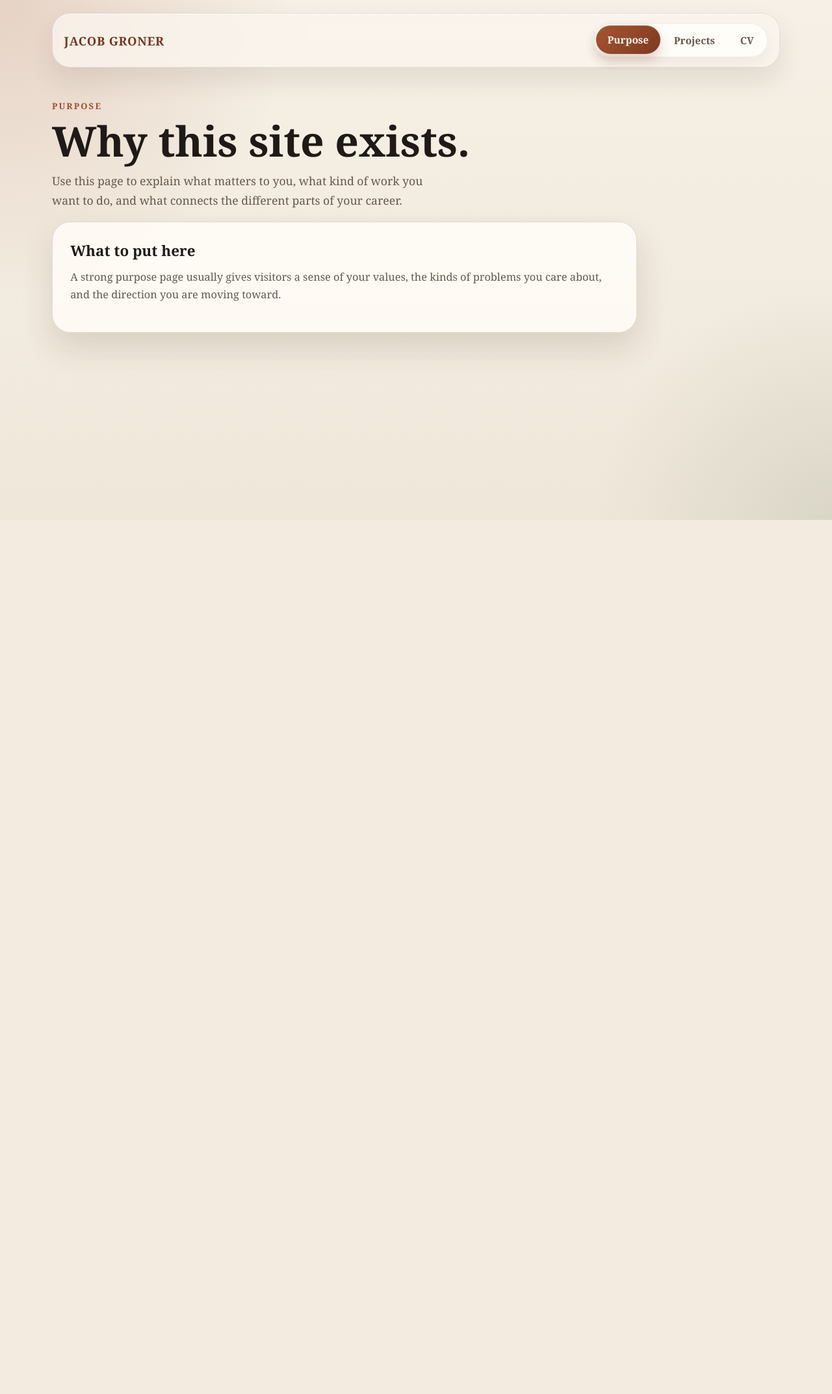
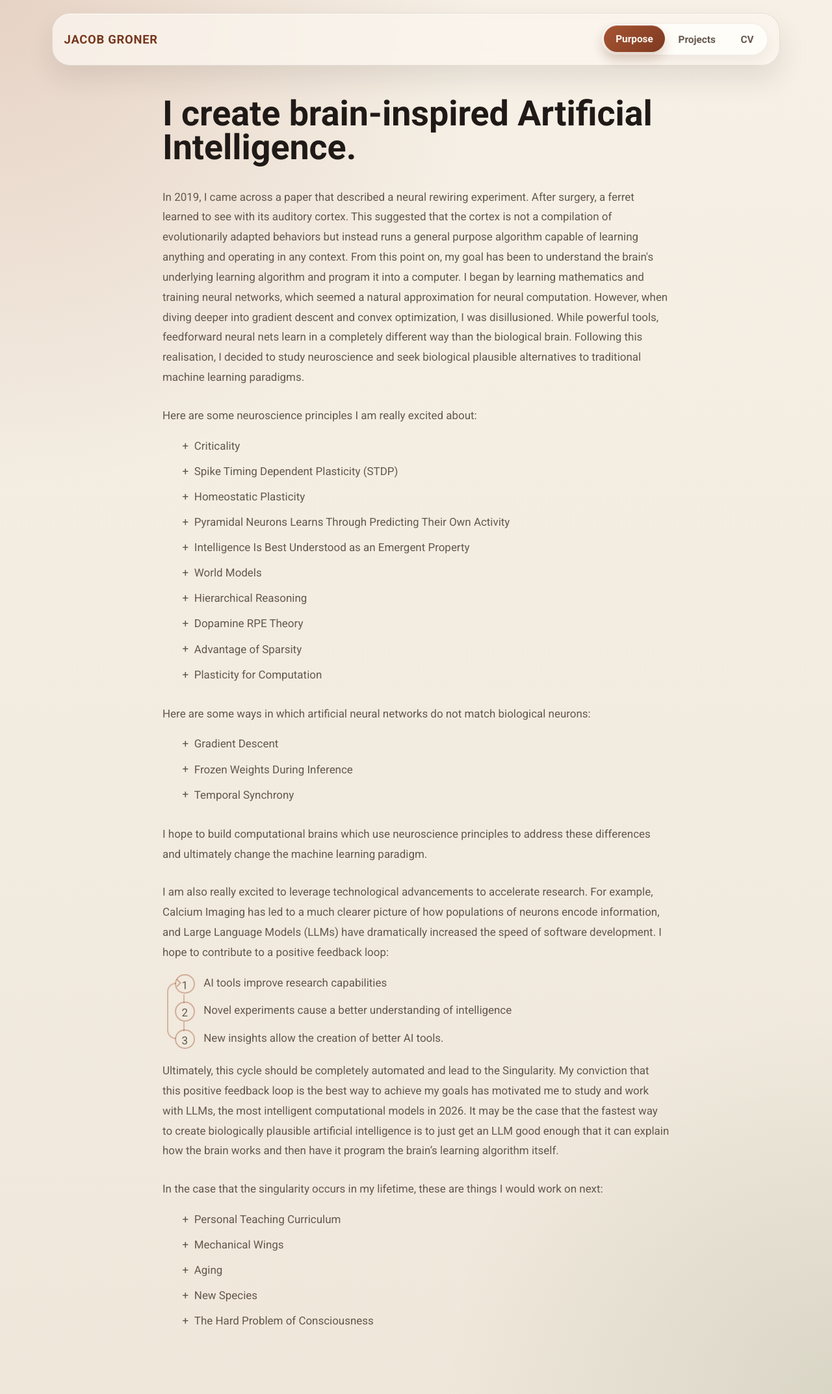
Before and after one commit to Jgroner11/personal-website, a PHP site: page /purpose.html in a window 1280 px wide. Shown: the whole page at 65% size. Before the commit the page ends 800 px from the top, so only its background shows below. Run offline with PHP 8.4, Linux system fonts and the light colour scheme.

Commit message:
formatted purpose page, still need citations on text

```diff
--- a/css/styles.css
+++ b/css/styles.css
@@ -1,3 +1,5 @@
+@import url("https://fonts.googleapis.com/css2?family=Roboto:wght@400;500;700&display=swap");
+
 :root {
   --bg: #efe7da;
   --panel: rgba(255, 252, 246, 0.88);
@@ -22,7 +24,7 @@ body {
     radial-gradient(circle at top left, rgba(159, 77, 46, 0.18), transparent 30%),
     radial-gradient(circle at bottom right, rgba(88, 108, 76, 0.14), transparent 24%),
     linear-gradient(180deg, #f6f0e6 0%, var(--bg) 100%);
-  font-family: Georgia, serif;
+  font-family: "Roboto", Arial, sans-serif;
 }
 
 a {
@@ -150,7 +152,7 @@ p {
 
 h1 {
   margin-bottom: 1rem;
-  font-size: clamp(2.5rem, 5vw, 4.75rem);
+  font-size: clamp(2.2rem, 4.2vw, 3.9rem);
   line-height: 0.96;
 }
 
@@ -540,6 +542,243 @@ p {
   fill: currentColor;
 }
 
+.purpose-page-simple {
+  max-width: 780px;
+  margin: 0 auto;
+  color: var(--muted);
+  font-size: 1.06rem;
+  font-weight: 400;
+}
+
+.purpose-hero-simple {
+  margin-bottom: 2.2rem;
+}
+
+.purpose-document {
+  padding-bottom: 3rem;
+}
+
+.purpose-block + .purpose-block {
+  margin-top: 1.75rem;
+}
+
+.purpose-page-simple h1,
+.purpose-document h2 {
+  margin-bottom: 0.7rem;
+  color: inherit;
+  font-size: inherit;
+  font-weight: inherit;
+  line-height: 1.82;
+}
+
+.purpose-hero-simple h1 {
+  margin-bottom: 0;
+  color: var(--ink);
+  font-size: clamp(2.2rem, 4.2vw, 3.9rem);
+  font-weight: 700;
+  line-height: 0.96;
+}
+
+.purpose-document p {
+  color: inherit;
+  margin-bottom: 0;
+  font-size: inherit;
+  font-weight: inherit;
+  line-height: 1.82;
+}
+
+.purpose-list {
+  display: grid;
+  gap: 0.7rem;
+  margin: 0 0 1.2rem;
+  padding: 0;
+  list-style: none;
+}
+
+.purpose-list li {
+  position: relative;
+  padding-left: 1.2rem;
+  color: inherit;
+  font-size: inherit;
+  font-weight: inherit;
+  line-height: 1.82;
+}
+
+.purpose-list li::before {
+  content: "";
+  position: absolute;
+  top: 0.72rem;
+  left: 0;
+  width: 0.38rem;
+  height: 0.38rem;
+  border-radius: 999px;
+  background: rgba(159, 77, 46, 0.58);
+}
+
+.purpose-cycle-list {
+  display: grid;
+  gap: 0.65rem;
+  margin: 1rem 0 1.1rem 1.2rem;
+  padding: 0;
+  list-style: none;
+  counter-reset: cycle-step;
+  position: relative;
+}
+
+.purpose-cycle-list::before {
+  content: "";
+  position: absolute;
+  top: 0.95rem;
+  bottom: 0.95rem;
+  left: -0.78rem;
+  width: 0.78rem;
+  border-top: 2px solid rgba(159, 77, 46, 0.34);
+  border-left: 2px solid rgba(159, 77, 46, 0.34);
+  border-bottom: 2px solid rgba(159, 77, 46, 0.34);
+  border-radius: 999px 0 0 999px;
+}
+
+.purpose-cycle-list::after {
+  content: "";
+  position: absolute;
+  top: 0.7rem;
+  left: -0.08rem;
+  width: 0.45rem;
+  height: 0.45rem;
+  border-top: 2px solid rgba(159, 77, 46, 0.42);
+  border-right: 2px solid rgba(159, 77, 46, 0.42);
+  transform: rotate(45deg);
+}
+
+.purpose-cycle-list li {
+  counter-increment: cycle-step;
+  position: relative;
+  display: grid;
+  grid-template-columns: 2rem minmax(0, 1fr);
+  gap: 0.75rem;
+  align-items: start;
+  color: inherit;
+  font-size: inherit;
+  font-weight: inherit;
+  line-height: 1.82;
+}
+
+.purpose-cycle-list li::before {
+  content: counter(cycle-step);
+  display: grid;
+  place-items: center;
+  width: 1.65rem;
+  height: 1.65rem;
+  margin-top: 0.12rem;
+  border: 2px solid rgba(159, 77, 46, 0.38);
+  border-radius: 999px;
+  color: inherit;
+  font-size: inherit;
+}
+
+.purpose-cycle-list li:not(:last-child)::after {
+  content: "";
+  position: absolute;
+  top: 2.05rem;
+  left: 0.82rem;
+  width: 2px;
+  height: calc(100% - 1.1rem);
+  background: rgba(159, 77, 46, 0.32);
+}
+
+.purpose-subpoint {
+  margin-left: 1.3rem;
+}
+
+.purpose-subpoint::before {
+  width: 0.28rem;
+  height: 0.28rem;
+  background: rgba(31, 26, 23, 0.34);
+}
+
+.purpose-expand-list {
+  display: grid;
+  gap: 0.35rem;
+  margin: 0.9rem 0 0 1.45rem;
+  padding-left: 0;
+}
+
+.purpose-future-item {
+  position: relative;
+}
+
+.purpose-future-item h2 {
+  margin-bottom: 0;
+}
+
+.purpose-expand-toggle {
+  display: inline-flex;
+  align-items: center;
+  gap: 0.55rem;
+  max-width: 100%;
+  padding: 0.28rem 0.45rem;
+  border: 0;
+  border-radius: 6px;
+  background: transparent;
+  color: inherit;
+  font: inherit;
+  font-size: inherit;
+  font-weight: inherit;
+  line-height: 1.45;
+  text-align: left;
+  cursor: pointer;
+  transition:
+    background-color 180ms ease,
+    transform 180ms ease;
+}
+
+.purpose-expand-toggle::before {
+  content: "+";
+  flex: 0 0 auto;
+  color: inherit;
+  font-size: inherit;
+  font-weight: inherit;
+  line-height: 1;
+  transition: transform 220ms ease;
+}
+
+.purpose-expand-toggle[aria-expanded="true"]::before {
+  transform: rotate(45deg);
+}
+
+.purpose-expand-toggle:hover,
+.purpose-expand-toggle:focus-visible {
+  background: rgba(159, 77, 46, 0.08);
+  transform: translateX(0.18rem);
+}
+
+.purpose-expand-toggle:focus-visible {
+  outline: 2px solid rgba(159, 77, 46, 0.38);
+  outline-offset: 4px;
+}
+
+.purpose-expand-panel {
+  max-height: 0;
+  overflow: hidden;
+  opacity: 0;
+  transition:
+    max-height 320ms ease,
+    opacity 220ms ease;
+}
+
+.purpose-future-item.is-open .purpose-expand-panel {
+  opacity: 1;
+}
+
+.purpose-expand-body {
+  padding: 0.2rem 1.8rem 0.95rem 2.15rem;
+  color: inherit;
+}
+
+.purpose-expand-body p + p {
+  margin-top: 0.65rem;
+}
+
 @media (max-width: 820px) {
   .site-header,
   .hero-layout {
--- a/purpose.html
+++ b/purpose.html
@@ -4,7 +4,7 @@
   <meta charset="UTF-8">
   <meta name="viewport" content="width=device-width, initial-scale=1.0">
   <meta name="description" content="Purpose page for Jacob Groner">
-  <title></title>
+  <title>Purpose | Jacob Groner</title>
   <link rel="stylesheet" href="css/styles.css">
   <script src="js/site.js"></script>
 </head>
@@ -19,21 +19,258 @@
       </nav>
     </header>
 
-    <main class="content-page">
-      <p class="eyebrow">Purpose</p>
-      <h1>Why this site exists.</h1>
-      <p class="lead">
-        Use this page to explain what matters to you, what kind of work you want to do,
-        and what connects the different parts of your career.
-      </p>
+    <main class="purpose-page-simple">
+      <section class="purpose-hero-simple">
+        <h1>I create brain-inspired Artificial Intelligence.</h1>
+      </section>
 
-      <section class="content-card">
-        <h2>What to put here</h2>
-        <p>
-          A strong purpose page usually gives visitors a sense of your values, the kinds of
-          problems you care about, and the direction you are moving toward.
-        </p>
-      </section>
+      <article class="purpose-document" aria-label="Purpose statement">
+        <div class="purpose-block">
+          <p>
+            In 2019, I came across a paper that described a neural rewiring experiment. After surgery, a ferret learned to see with its auditory cortex. This suggested that the cortex is not a compilation of evolutionarily adapted behaviors but instead runs a general purpose algorithm capable of learning anything and operating in any context. From this point on, my goal has been to understand the brain's underlying learning algorithm and program it into a computer. I began by learning mathematics and training neural networks, which seemed a natural approximation for neural computation. However, when diving deeper into gradient descent and convex optimization, I was disillusioned. While powerful tools, feedforward neural nets learn in a completely different way than the biological brain. Following this realisation, I decided to study neuroscience and seek biological plausible alternatives to traditional machine learning paradigms.
+          </p>
+        </div>
+
+        <section class="purpose-block" aria-labelledby="purpose-neuroscience-principles">
+          <h2 id="purpose-neuroscience-principles">Here are some neuroscience principles I am really excited about:</h2>
+          <div class="purpose-expand-list">
+            <section class="purpose-future-item">
+              <h2><button class="purpose-expand-toggle" type="button" aria-expanded="false" aria-controls="purpose-criticality">Criticality</button></h2>
+              <div class="purpose-expand-panel" id="purpose-criticality">
+                <div class="purpose-expand-body">
+                  <p>
+                    Neurons fire in cascades, and networks are regulated so that activity levels stabilize at the critical point between order and disorder. Sitting at this critical point leads to scale invariance and maximizes the efficiency of information processing.
+                  </p>
+                </div>
+              </div>
+            </section>
+
+            <section class="purpose-future-item">
+              <h2><button class="purpose-expand-toggle" type="button" aria-expanded="false" aria-controls="purpose-stdp">Spike Timing Dependent Plasticity (STDP)</button></h2>
+              <div class="purpose-expand-panel" id="purpose-stdp">
+                <div class="purpose-expand-body">
+                  <p>
+                    Neural plasticity occurs in discrete time window. For a synapse to be strengthened, the presynaptic neuron must fire 15ms before the postsynaptic neuron fires.
+                  </p>
+                  <p>Cite Bi and Poo</p>
+                </div>
+              </div>
+            </section>
+
+            <section class="purpose-future-item">
+              <h2><button class="purpose-expand-toggle" type="button" aria-expanded="false" aria-controls="purpose-homeostatic-plasticity">Homeostatic Plasticity</button></h2>
+              <div class="purpose-expand-panel" id="purpose-homeostatic-plasticity">
+                <div class="purpose-expand-body">
+                  <p>
+                    Just as cells maintain the chemical composition of their intracellular fluid, neurons maintain their firing rate. This involves increasing excitability when the neuron is silent, and decreasing excitability or increasing inhibitory input when the neuron is tonically active.
+                  </p>
+                </div>
+              </div>
+            </section>
+
+            <section class="purpose-future-item">
+              <h2><button class="purpose-expand-toggle" type="button" aria-expanded="false" aria-controls="purpose-pyramidal-neurons">Pyramidal Neurons Learns Through Predicting Their Own Activity</button></h2>
+              <div class="purpose-expand-panel" id="purpose-pyramidal-neurons">
+                <div class="purpose-expand-body">
+                  <p>
+                    Pyramidal neurons receive input at two distinct synaptic locations: basal and apical. Input to apical dendrites depolarizes the soma serving as a prediction that the neuron will fire. If input to basal dendrites follows, the cell fires signifying a correct prediction and leads to apical dendritic growth and increase in the number of apical spines. The "correct prediction" signal is mediated by a backpropagating action potential up the apical dendrite. Dendritic spines have high input impedance which enables them to hold credit so that the backpropagating action potential impacts specifically the synapses which were responsible for the prediction.
+                  </p>
+                  <p>Cite spruston paper</p>
+                </div>
+              </div>
+            </section>
+
+            <section class="purpose-future-item">
+              <h2><button class="purpose-expand-toggle" type="button" aria-expanded="false" aria-controls="purpose-emergent-intelligence">Intelligence Is Best Understood as an Emergent Property</button></h2>
+              <div class="purpose-expand-panel" id="purpose-emergent-intelligence">
+                <div class="purpose-expand-body">
+                  <p>
+                    Intelligence and consciousness are emergent properties created by local interactions of many autonomous units, just as a stable ecosystem emerges from competition among selfishly acting individuals of many species. Each neuron follows a program encoded in its DNA and has an internal memory encoded in transcription factors, dendritic structure, and neurotransmitter recepter compositions.
+                  </p>
+                </div>
+              </div>
+            </section>
+
+            <section class="purpose-future-item">
+              <h2><button class="purpose-expand-toggle" type="button" aria-expanded="false" aria-controls="purpose-world-models">World Models</button></h2>
+              <div class="purpose-expand-panel" id="purpose-world-models">
+                <div class="purpose-expand-body">
+                  <p>
+                    Knowledge is predictive power. To make predictions efficiently amidst exponential possibilities, neurons form an internal representation of the external world, which tracks only the features relevant to predicting the future. Memory recall and planning are the same process and they involve simulating trajectories within this internal world model.
+                  </p>
+                  <p>Cite: Joseph fetcho and Dario Amodeii</p>
+                </div>
+              </div>
+            </section>
+
+            <section class="purpose-future-item">
+              <h2><button class="purpose-expand-toggle" type="button" aria-expanded="false" aria-controls="purpose-hierarchical-reasoning">Hierarchical Reasoning</button></h2>
+              <div class="purpose-expand-panel" id="purpose-hierarchical-reasoning">
+                <div class="purpose-expand-body">
+                  <p>
+                    While some neurons in the brain receive direct sensory input, Agranular cells in the prefrontal cortex (PFC) do not. Agranular cells do not predict the environment directly, but instead predict the activity of other neurons. As the brain develops, the network learns to trust these agranular cells to process information and govern action in place of the cells more directly connected to sensory input and motor output. This frees the lower order cells to have a simplified world model which offloads complicated decisions and predictions. As the process of offloading happens again and again into higher order neurons, a hierarchical network emerges which enables intelligent generalization and creativity.
+                  </p>
+                </div>
+              </div>
+            </section>
+
+            <section class="purpose-future-item">
+              <h2><button class="purpose-expand-toggle" type="button" aria-expanded="false" aria-controls="purpose-dopamine-rpe">Dopamine RPE Theory</button></h2>
+              <div class="purpose-expand-panel" id="purpose-dopamine-rpe">
+                <div class="purpose-expand-body">
+                  <p>
+                    The neurotransmitter dopamine represents reward prediction error (RPE). When dopamine neurons fire, they cause other neurons to increase their plasticity, allowing biological brains to prioritize events actually relevant to reward.
+                  </p>
+                </div>
+              </div>
+            </section>
+
+            <section class="purpose-future-item">
+              <h2><button class="purpose-expand-toggle" type="button" aria-expanded="false" aria-controls="purpose-sparsity">Advantage of Sparsity</button></h2>
+              <div class="purpose-expand-panel" id="purpose-sparsity">
+                <div class="purpose-expand-body">
+                  <p>
+                    Each concept is represented by the activation of a subpopulation of neurons in a specific pattern. A small percentage of neurons are used to represent any one concept. This sparsity leads to orthogonality of representation, which provides robustness against noise and prevents interference between concepts. Sparsity also saves energy.
+                  </p>
+                </div>
+              </div>
+            </section>
+
+            <section class="purpose-future-item">
+              <h2><button class="purpose-expand-toggle" type="button" aria-expanded="false" aria-controls="purpose-plasticity-computation">Plasticity for Computation</button></h2>
+              <div class="purpose-expand-panel" id="purpose-plasticity-computation">
+                <div class="purpose-expand-body">
+                  <p>
+                    Biological brains make temporary changes in their synaptic strengths in order to aid decision making.
+                  </p>
+                  <p>Cite hopfield paper</p>
+                </div>
+              </div>
+            </section>
+          </div>
+        </section>
+
+        <section class="purpose-block" aria-labelledby="purpose-ai-mismatch">
+          <h2 id="purpose-ai-mismatch">Here are some ways in which artificial neural networks do not match biological neurons:</h2>
+          <div class="purpose-expand-list">
+            <section class="purpose-future-item">
+              <h2><button class="purpose-expand-toggle" type="button" aria-expanded="false" aria-controls="purpose-gradient-descent">Gradient Descent</button></h2>
+              <div class="purpose-expand-panel" id="purpose-gradient-descent">
+                <div class="purpose-expand-body">
+                  <p>
+                    The backpropagation algorithm for computing gradients is not biologically plausible. Despite the projection of neurotransmitters dopamine, seratonin, and norepinephrine throughout the brain, there is no way to assign credit to specific neurons from these global signals. Neurons primarily update their weights based on local interactions.
+                  </p>
+                </div>
+              </div>
+            </section>
+
+            <section class="purpose-future-item">
+              <h2><button class="purpose-expand-toggle" type="button" aria-expanded="false" aria-controls="purpose-frozen-weights">Frozen Weights During Inference</button></h2>
+              <div class="purpose-expand-panel" id="purpose-frozen-weights">
+                <div class="purpose-expand-body">
+                  <p>
+                    Training occurs on large curated datasets, then weights are fixed and the shipped product is a static mathematical function. During inference, each computed example has no effect on model parameters. Even in reinforcement learning settings, where environmental responses to behavior are used to improve the model, the environmental data is stored separately and used in a training step distinct from action selection. Biological brains have no separation: weights change as behavior is performed. Not only is this better learning efficiency, but transient changes in synaptic strengths actually aids decision making, especially in complex planning tasks.
+                  </p>
+                </div>
+              </div>
+            </section>
+
+            <section class="purpose-future-item">
+              <h2><button class="purpose-expand-toggle" type="button" aria-expanded="false" aria-controls="purpose-temporal-synchrony">Temporal Synchrony</button></h2>
+              <div class="purpose-expand-panel" id="purpose-temporal-synchrony">
+                <div class="purpose-expand-body">
+                  <p>
+                    Computation in a CPUs relies on an internal clock. Operations within a clock cycle are synchronized and operations of different cycles are separated into discrete steps. This architecture is poorly suited for biological neuron computation, which is event driven. Artificial neural networks compute activations layer by layer, enforcing synchronized updates across large populations of units. As a result, they cannot naturally exploit spike timing as a representational dimension or leverage oscillatory dynamics to create temporal windows that coordinate activity, support complex motor behavior, and regulate information transfer between regions.
+                  </p>
+                </div>
+              </div>
+            </section>
+          </div>
+        </section>
+
+        <div class="purpose-block">
+          <p>
+            I hope to build computational brains which use neuroscience principles to address these differences and ultimately change the machine learning paradigm.
+          </p>
+        </div>
+
+        <div class="purpose-block">
+          <p>
+            I am also really excited to leverage technological advancements to accelerate research. For example, Calcium Imaging has led to a much clearer picture of how populations of neurons encode information, and Large Language Models (LLMs) have dramatically increased the speed of software development. I hope to contribute to a positive feedback loop:
+          </p>
+          <ol class="purpose-cycle-list" aria-label="Positive feedback loop">
+            <li><span>AI tools improve research capabilities</span></li>
+            <li><span>Novel experiments cause a better understanding of intelligence</span></li>
+            <li><span>New insights allow the creation of better AI tools.</span></li>
+          </ol>
+          <p>
+            Ultimately, this cycle should be completely automated and lead to the Singularity. My conviction that this positive feedback loop is the best way to achieve my goals has motivated me to study and work with LLMs, the most intelligent computational models in 2026. It may be the case that the fastest way to create biologically plausible artificial intelligence is to just get an LLM good enough that it can explain how the brain works and then have it program the brain’s learning algorithm itself.
+          </p>
+        </div>
+
+        <section class="purpose-block" aria-labelledby="purpose-next">
+          <p>
+            In the case that the singularity occurs in my lifetime, these are things I would work on next:
+          </p>
+
+          <div class="purpose-expand-list" id="purpose-next">
+            <section class="purpose-future-item">
+              <h2><button class="purpose-expand-toggle" type="button" aria-expanded="false" aria-controls="purpose-personal-teaching">Personal Teaching Curriculum</button></h2>
+              <div class="purpose-expand-panel" id="purpose-personal-teaching">
+                <div class="purpose-expand-body">
+                  <p>
+                    Just because a superintelligence exists doesn’t mean that I personally understand how the brain works. If I could communicate to such an entity, I would ask it to explain to me in rigorous detail the genetic, chemical, and network principles which enable single celled organisms learning to work together and control a physical body. The chance to talk with such an entity is worth risking extinction.
+                  </p>
+                </div>
+              </div>
+            </section>
+
+            <section class="purpose-future-item">
+              <h2><button class="purpose-expand-toggle" type="button" aria-expanded="false" aria-controls="purpose-mechanical-wings">Mechanical Wings</button></h2>
+              <div class="purpose-expand-panel" id="purpose-mechanical-wings">
+                <div class="purpose-expand-body">
+                  <p>
+                    With modern technology, it is not possible to wear wings and fly like a bird, since the human body can’t generate enough force and battery packs are too heavy to power wings mechanically. If I had access to a superintelligent entity, I would have it work on this problem.
+                  </p>
+                </div>
+              </div>
+            </section>
+
+            <section class="purpose-future-item">
+              <h2><button class="purpose-expand-toggle" type="button" aria-expanded="false" aria-controls="purpose-aging">Aging</button></h2>
+              <div class="purpose-expand-panel" id="purpose-aging">
+                <div class="purpose-expand-body">
+                  <p>
+                    I believe that with proper technological advancements the human life span could be extended to 1000 years, maybe indefinitely. Life extension is a worthwhile goal because if combined with advanced medicine and cognitive enhancement, the subjective experience of individual humans could get much more interesting.
+                  </p>
+                </div>
+              </div>
+            </section>
+
+            <section class="purpose-future-item">
+              <h2><button class="purpose-expand-toggle" type="button" aria-expanded="false" aria-controls="purpose-create-new-species">New Species</button></h2>
+              <div class="purpose-expand-panel" id="purpose-create-new-species">
+                <div class="purpose-expand-body">
+                  <p>
+                    I love biological diversity and would love to create my own species. I think that there are many biological niches that exist unfilled due to the slow nature of natural evolution. I would like to create traditional species with DNA as their genetic material and bear similarity to other creatures in the animal kingdom, as well as mechanical species who replicate by building new copies of themselves in factories.
+                  </p>
+                </div>
+              </div>
+            </section>
+
+            <section class="purpose-future-item">
+              <h2><button class="purpose-expand-toggle" type="button" aria-expanded="false" aria-controls="purpose-consciousness">The Hard Problem of Consciousness</button></h2>
+              <div class="purpose-expand-panel" id="purpose-consciousness">
+                <div class="purpose-expand-body">
+                  <p>
+                    Why do I have a subjective experience? A superintelligence may be able to provide a better answer than theologists or philosophers.
+                  </p>
+                </div>
+              </div>
+            </section>
+          </div>
+        </section>
+      </article>
     </main>
   </div>
 </body>
```
Also changed, not shown: other parts of css/styles.css (+47 -0 lines), js/site.js (+34 -0 lines), purpose.txt (added, +77 -0 lines).
